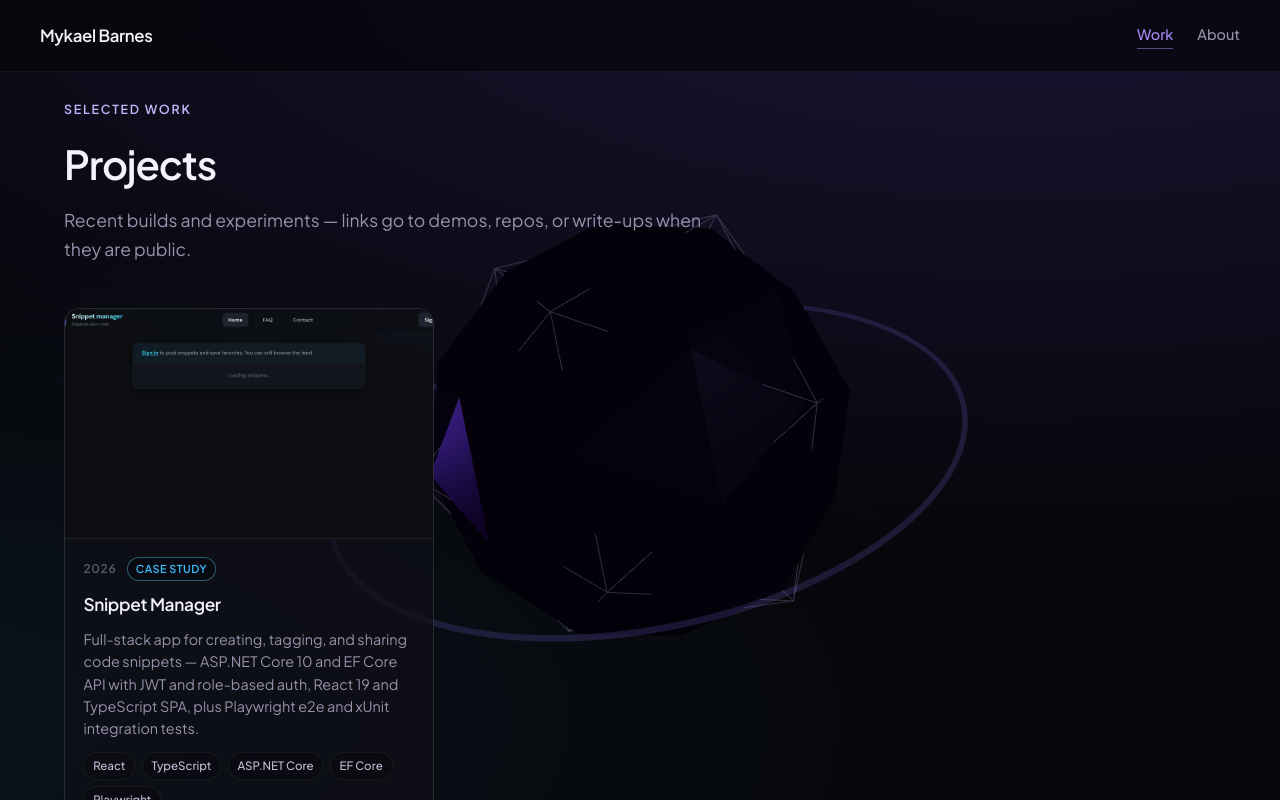
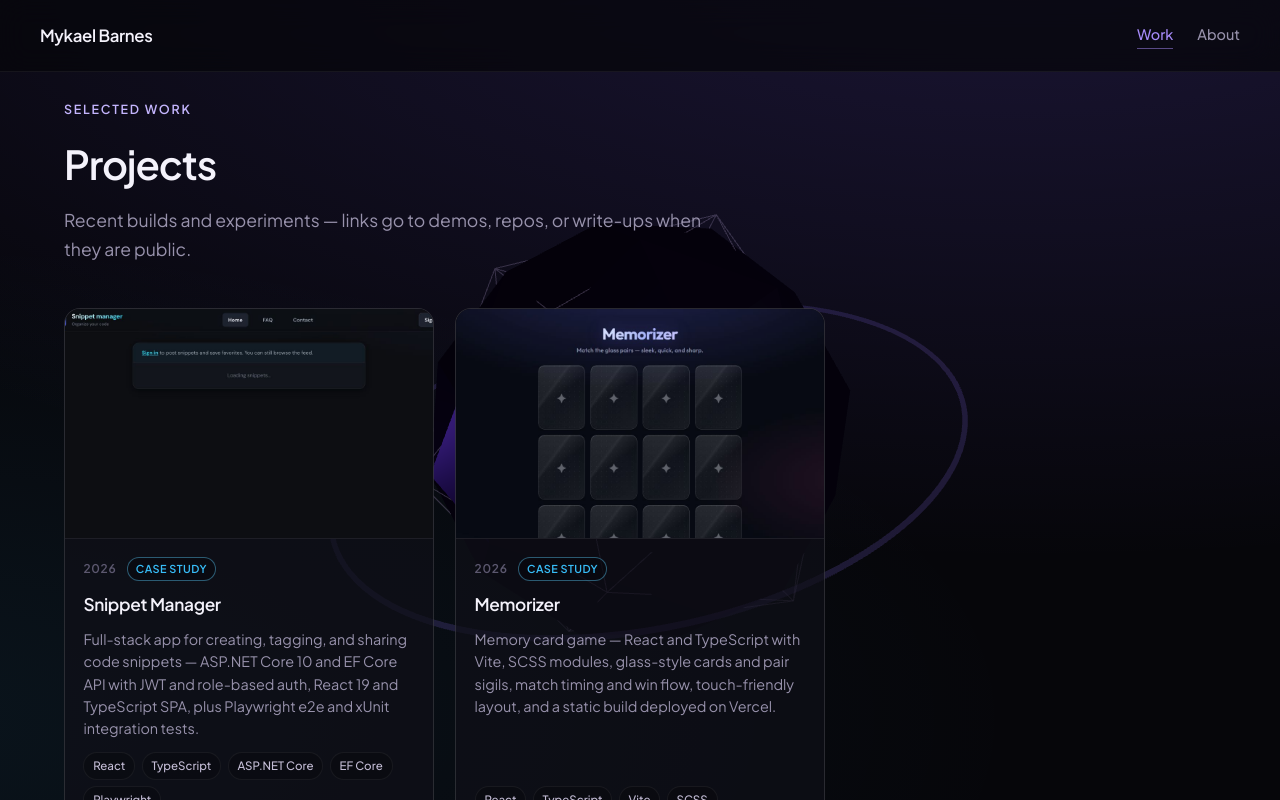
Before and after one commit to Mykeb96/portfolio_2026, a React (Vite) app: page /work in a window 1280 px wide. Shown: the top 800 px of the page. Built offline with nearby package versions, Linux system fonts and the light colour scheme.

Commit message:
feat(projects): added memorizer

```diff
--- a/src/data/projectDetails.ts
+++ b/src/data/projectDetails.ts
@@ -1,6 +1,8 @@
+import memorizerReadmeRaw from '../content/memorizer/README.md?raw'
 import readmeRaw from '../content/snippet-manager/README.md?raw'
 
 /** Drop repo title line so the page heading is not duplicated in the README body. */
+const memorizerReadme = memorizerReadmeRaw.replace(/^#\s+Memorizer\s*\n+/, '')
 const snippetReadme = readmeRaw.replace(/^#\s+Snippet Manager\s*\n+/, '')
 
 export type ProjectDetail = {
@@ -40,6 +42,26 @@ export const PROJECT_DETAILS: Record<string, ProjectDetail> = {
     heroImageSrc: '/images/projects/snippet-manager.jpg',
     readmeMarkdown: snippetReadme,
   },
+  memorizer: {
+    slug: 'memorizer',
+    employerLede:
+      'This build lines up with what many front-end and product-engineering roles ask for: a focused SPA, strict TypeScript modeling of UI state, performance-minded components, and polish that holds up on real devices.',
+    employerKeywords: [
+      'React & TypeScript',
+      'Vite',
+      'SCSS modules',
+      'Component-driven UI',
+      'Game / interaction state',
+      'React.memo & stable keys',
+      'Touch-friendly controls',
+      'Static site deployment (Vercel)',
+      'ESLint',
+    ],
+    liveUrl: 'https://memorizer-game.vercel.app/',
+    repoUrl: 'https://github.com/Mykeb96/Memorizer',
+    heroImageSrc: '/images/projects/memorizer.jpg',
+    readmeMarkdown: memorizerReadme,
+  },
 }
 
 export function getProjectDetail(slug: string | undefined): ProjectDetail | undefined {
--- a/src/data/projects.ts
+++ b/src/data/projects.ts
@@ -26,4 +26,15 @@ export const PROJECTS: Project[] = [
     thumbnailSrc: '/images/projects/snippet-manager.jpg',
     linkBadge: 'Case study',
   },
+  {
+    id: 'memorizer',
+    title: 'Memorizer',
+    summary:
+      'Memory card game — React and TypeScript with Vite, SCSS modules, glass-style cards and pair sigils, match timing and win flow, touch-friendly layout, and a static build deployed on Vercel.',
+    tags: ['React', 'TypeScript', 'Vite', 'SCSS'],
+    year: '2026',
+    detailSlug: 'memorizer',
+    thumbnailSrc: '/images/projects/memorizer.jpg',
+    linkBadge: 'Case study',
+  },
 ]
```
Also changed, not shown: public/images/projects/memorizer.jpg (added), src/content/memorizer/README.md (added).
